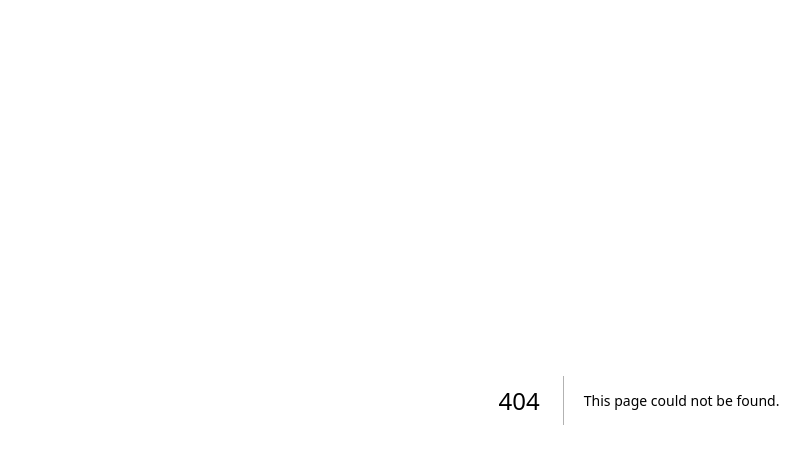
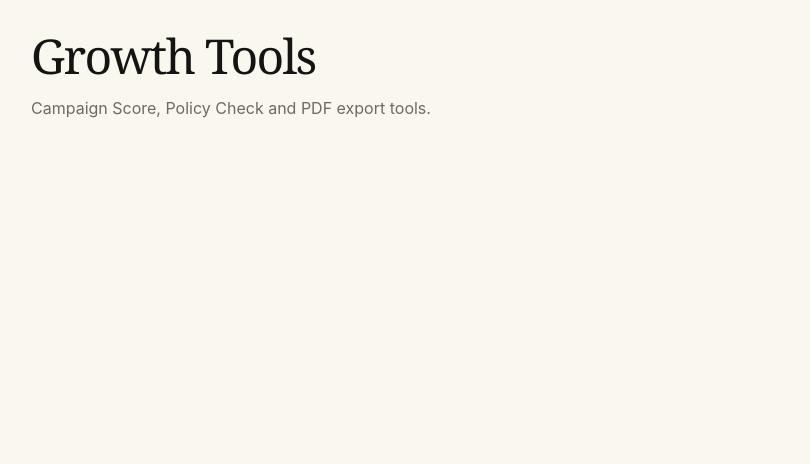
Before and after one commit to lkmeeena882437-dotcom/Launch1stAd.ai, a Next.js app: page /tools in a window 1280 px wide. Before the commit this address had no page. Shown: the top 464 px of the page, without its empty margins (1-811 px from the left). Built offline with nearby package versions, Linux system fonts and the light colour scheme.

Commit message:
Add tools page

```diff
--- /dev/null
+++ b/app/tools/page.tsx
@@ -0,0 +1,8 @@
+export default function ToolsPage() {
+  return (
+    <main className="min-h-screen bg-canvas p-8 text-ink">
+      <h1 className="serif-display text-5xl">Growth Tools</h1>
+      <p className="mt-4 text-muted">Campaign Score, Policy Check and PDF export tools.</p>
+    </main>
+  );
+}
```
